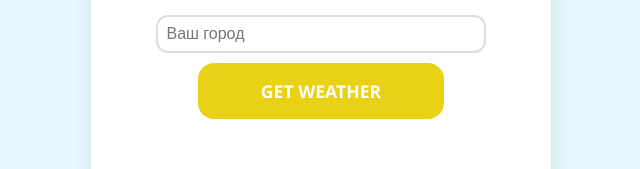
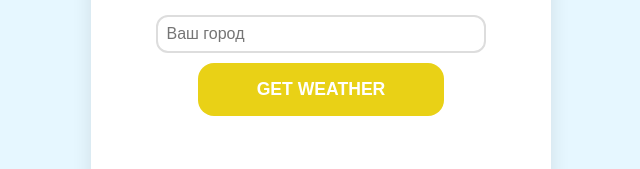
Before and after one commit to dzhusai25-sudo/React-Weather, a React app: page / in a window 1280 px wide. Shown: the part 255-424 px from the top of the page, without its empty margins (319-959 px from the left). Built offline with nearby package versions, Linux system fonts and the light colour scheme.

Commit message:
add react elements on app

```diff
--- a/src/ReactApp.css
+++ b/src/ReactApp.css
@@ -83,7 +83,6 @@ body {
   font-size: 1.1rem;
   font-weight: 600;
   text-transform: uppercase;
-  font-family: inherit;
 }
 
 /* Карточка погоды */
```
